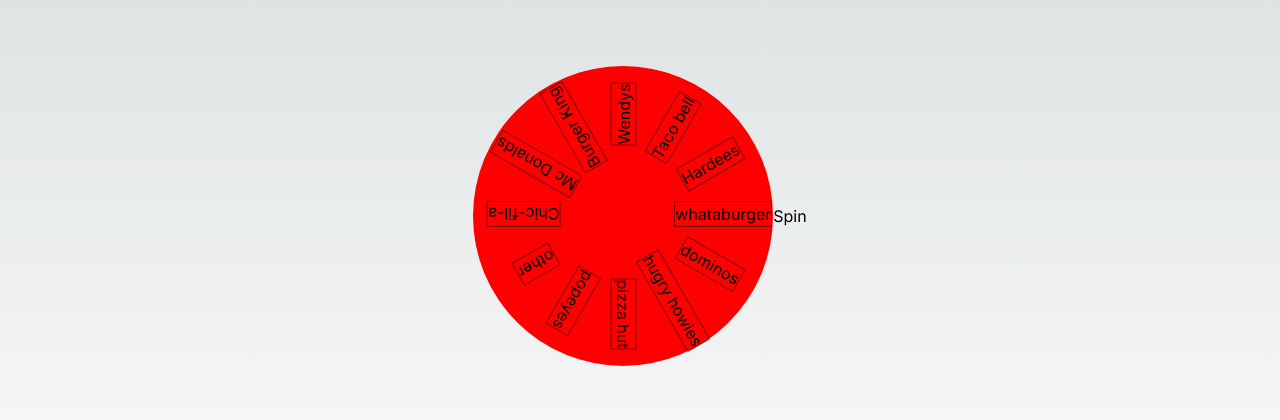
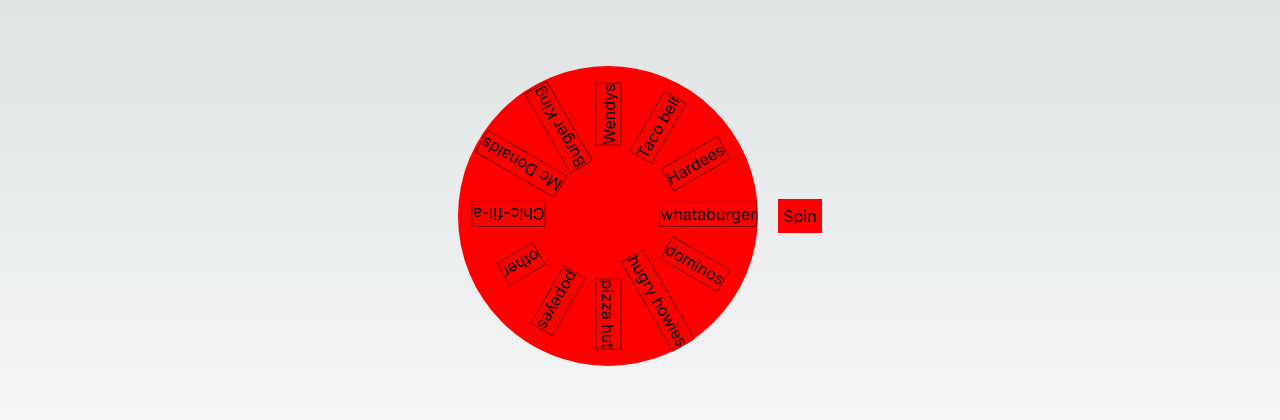
Before and after one commit to DNelson35/IPick, a Next.js app: page / in a window 1280 px wide. Shown: the part 184-604 px from the top of the page. Built offline with nearby package versions, Linux system fonts and the light colour scheme.

Commit message:
move spin  button to the right

```diff
--- a/components/Wheel.tsx
+++ b/components/Wheel.tsx
@@ -38,7 +38,7 @@
         </div>
       ))}
     </motion.div>
-    <button onClick={spinWheel}>Spin</button>
+    <button style={{ marginLeft: '20px', backgroundColor: 'red', padding: '5px'}} onClick={spinWheel}>Spin</button>
   </div>
  )
 }
```
